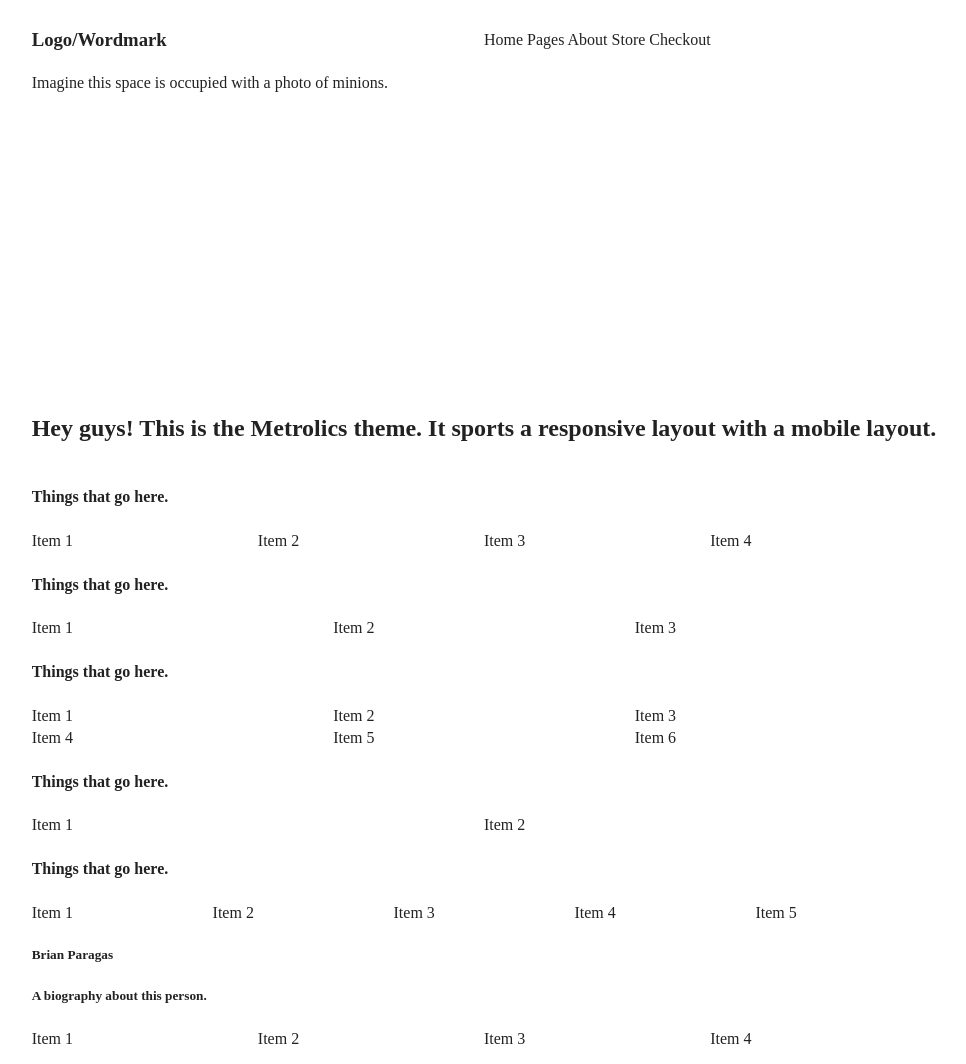
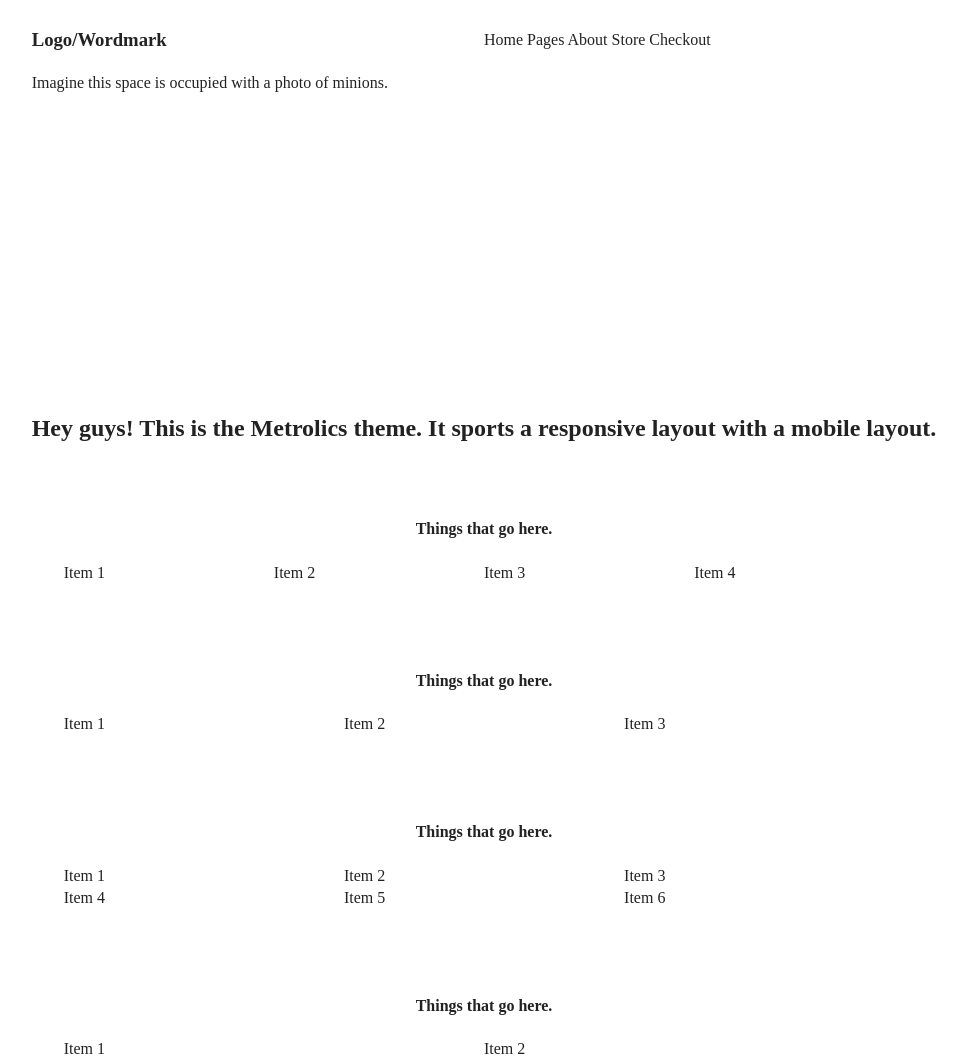
Before and after one commit to illusionzblane/Brian_Deluka_LAB-02a, a website built with webpack: page index.html in a window 1280 px wide. Shown: the top 1064 px of the page, without its empty margins (156-1122 px from the left). Built offline with nearby package versions, Linux system fonts and the light colour scheme.

Commit message:
updated changes

```diff
--- a/css/style.css
+++ b/css/style.css
@@ -262,6 +262,10 @@ textarea {
   width: auto;
 }
 
+.outer__container{
+  margin: 2rem;
+}
+
 .content__container__image{
   height:20rem;
 }
@@ -290,3 +294,11 @@ textarea {
   display: grid;
   grid-template-columns: repeat(4,1fr);
 }
+
+.subtitle{
+  text-align: center;
+}
+
+.subheader{
+  text-align: center;
+}
```
Also changed, not shown: index.html (+1 -0 lines).
